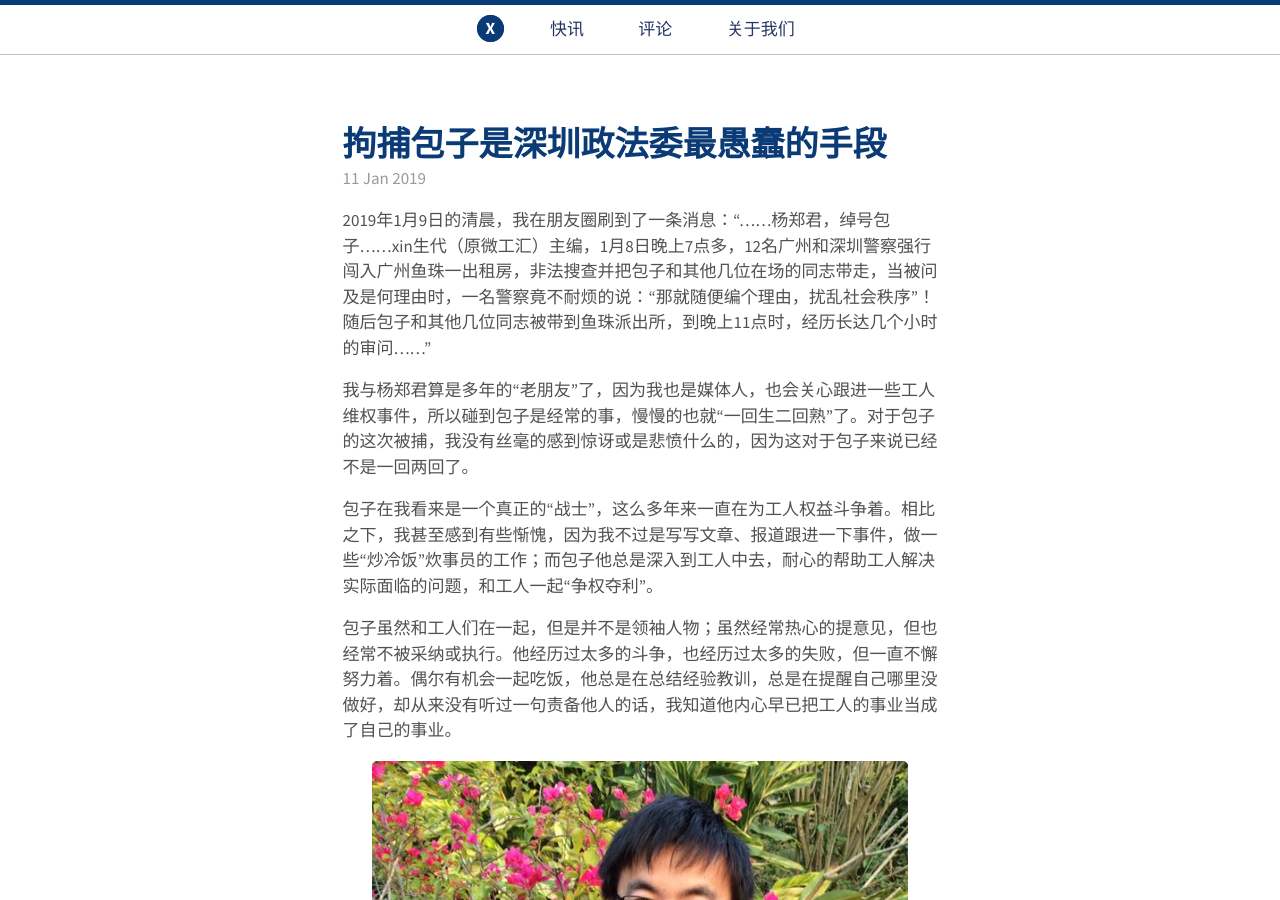
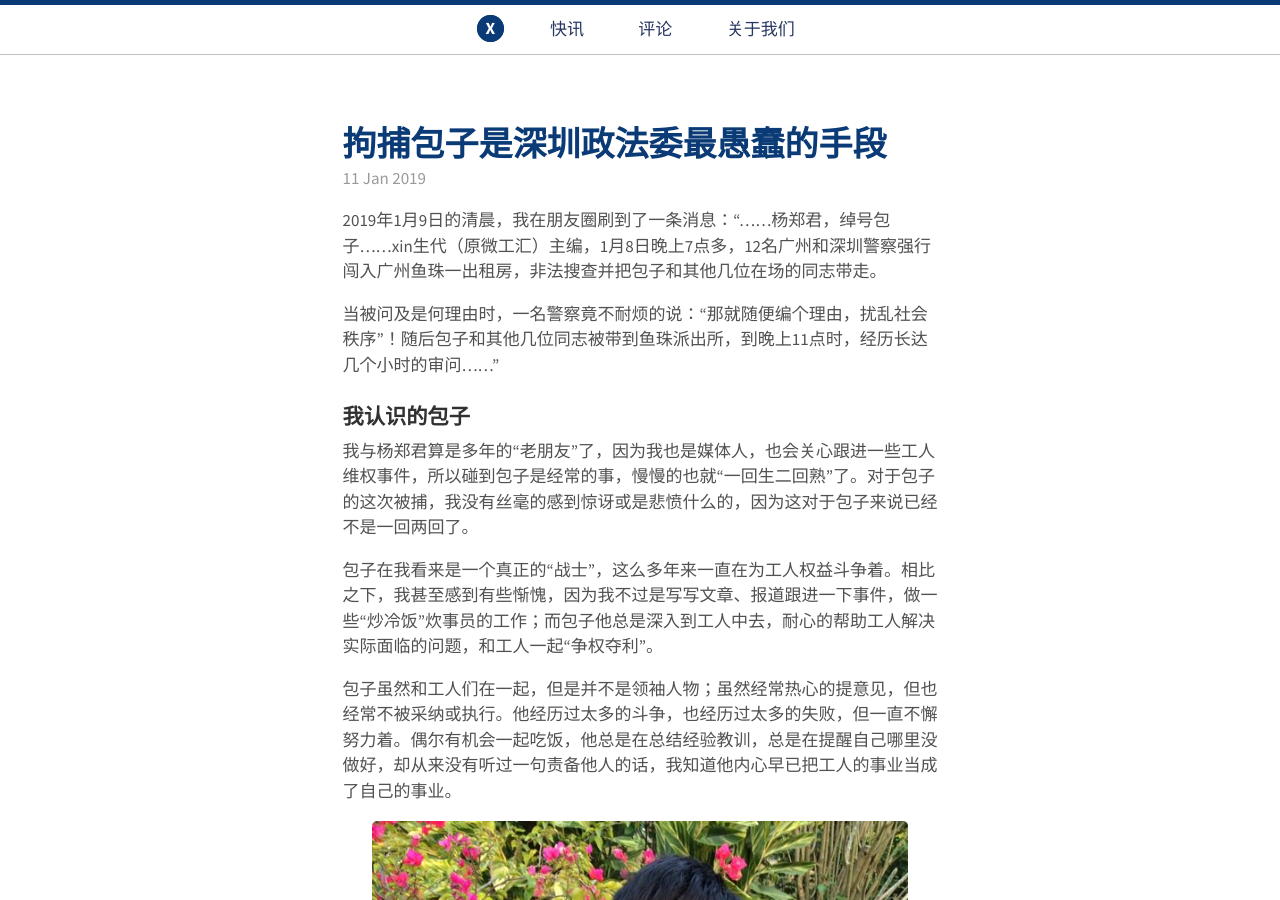
Before and after one commit to xsdai3/xsdai3.github.io, a Jekyll site: the page built from _posts/2019-01-11-拘捕包子是深圳政法委最愚蠢的手段.md, in a window 1280 px wide and 900 px high. Built offline with Jekyll 4.4.1, drawn with Linux system fonts in a browser that asks for light colours; our own code applies the rules of GitHub Pages for plain Markdown files.

Commit message:
Update 2019-01-11-拘捕包子是深圳政法委最愚蠢的手段.md

```diff
--- a/_posts/2019-01-11-拘捕包子是深圳政法委最愚蠢的手段.md
+++ b/_posts/2019-01-11-拘捕包子是深圳政法委最愚蠢的手段.md
@@ -6,15 +6,19 @@ tags: kuaixun
 excerpt_separator: <!--more-->
 ---
 
-2019年1月9日的清晨，我在朋友圈刷到了一条消息：“……杨郑君，绰号包子……xin生代（原微工汇）主编，1月8日晚上7点多，12名广州和深圳警察强行闯入广州鱼珠一出租房，非法搜查并把包子和其他几位在场的同志带走，当被问及是何理由时，一名警察竟不耐烦的说：“那就随便编个理由，扰乱社会秩序”！随后包子和其他几位同志被带到鱼珠派出所，到晚上11点时，经历长达几个小时的审问……”
+2019年1月9日的清晨，我在朋友圈刷到了一条消息：“……杨郑君，绰号包子……xin生代（原微工汇）主编，1月8日晚上7点多，12名广州和深圳警察强行闯入广州鱼珠一出租房，非法搜查并把包子和其他几位在场的同志带走。
+
+当被问及是何理由时，一名警察竟不耐烦的说：“那就随便编个理由，扰乱社会秩序”！随后包子和其他几位同志被带到鱼珠派出所，到晚上11点时，经历长达几个小时的审问……”
+<br>
+<h3>我认识的包子</h3>
 
 我与杨郑君算是多年的“老朋友”了，因为我也是媒体人，也会关心跟进一些工人维权事件，所以碰到包子是经常的事，慢慢的也就“一回生二回熟”了。对于包子的这次被捕，我没有丝毫的感到惊讶或是悲愤什么的，因为这对于包子来说已经不是一回两回了。
 
 包子在我看来是一个真正的“战士”，这么多年来一直在为工人权益斗争着。相比之下，我甚至感到有些惭愧，因为我不过是写写文章、报道跟进一下事件，做一些“炒冷饭”炊事员的工作；而包子他总是深入到工人中去，耐心的帮助工人解决实际面临的问题，和工人一起“争权夺利”。
 
 包子虽然和工人们在一起，但是并不是领袖人物；虽然经常热心的提意见，但也经常不被采纳或执行。他经历过太多的斗争，也经历过太多的失败，但一直不懈努力着。偶尔有机会一起吃饭，他总是在总结经验教训，总是在提醒自己哪里没做好，却从来没有听过一句责备他人的话，我知道他内心早已把工人的事业当成了自己的事业。
+
 <div style="text-align:center"><img src="/images/m2.jpg" width="90%"><br>新生代主编杨郑君（包子）</div><br>
-
 <h3>包子被抓实情</h3>
 
 这次深圳警方扣的帽子是“SY团成员”，真相当然不是这样。事实是，包子在之前的“佳士事件”中已经被捕过，而且获释了。这次和包子一同被捕的同志透露，警方抓捕包子时说过这样一句话：“你怎么又在搞事情”？这个“又在搞事情”到底是什么事呢？相信关注过“微工汇”和“新生代”的人都知道，自2017年以来他们一直在关注“深圳尘肺门”事件。
```
